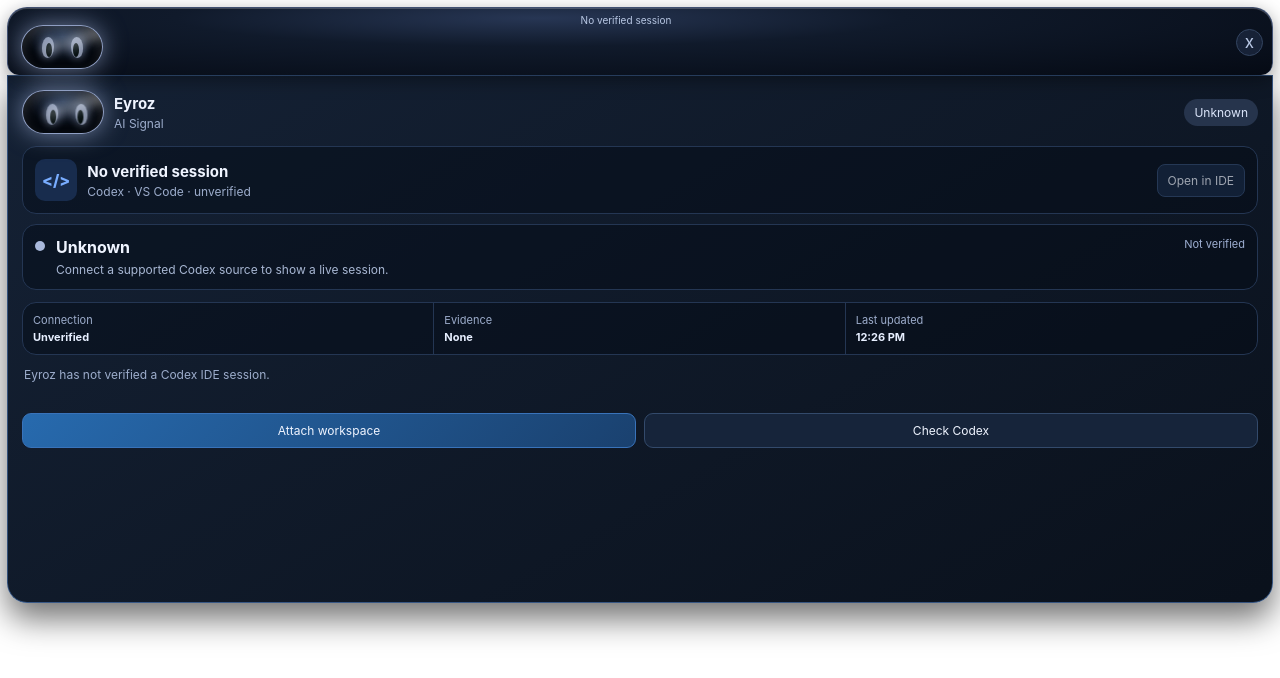
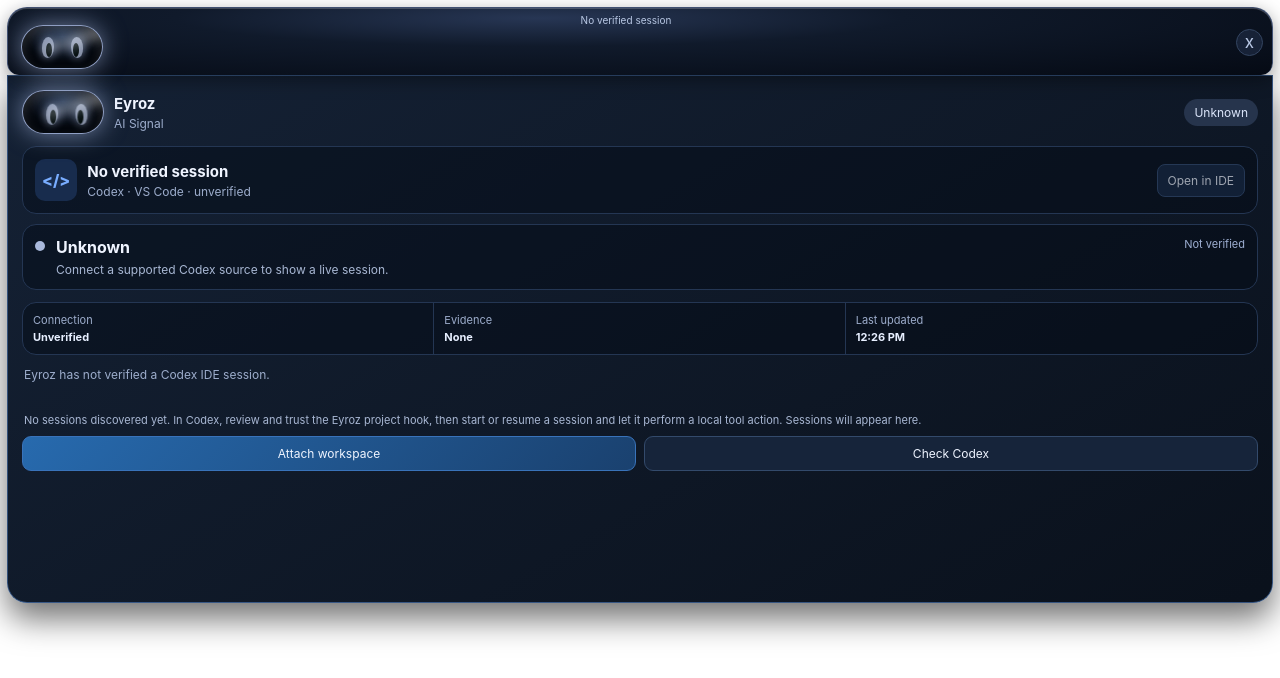
Before and after one commit to Aasilahamed/Eyroz, a React (Vite) app: page / in a window 1280 px wide. Both pictures are taken after a click on the button "Open Eyroz". Shown: the top 678 px of the page. Built offline with nearby package versions, Linux system fonts and the light colour scheme.

Commit message:
Explain Codex session discovery

```diff
--- a/src/ui/App.tsx
+++ b/src/ui/App.tsx
@@ -52,7 +52,7 @@
     const result = await window.eyroz?.probeCodex();
     setProbing(false);
     setSession(current => result?.connected
-      ? { ...current, detail: `${result.detail} No verified IDE-session bridge is connected.`, receivedAt: Date.now(), connection: 'unverified' }
+      ? { ...current, detail: `${result.detail} Session discovery begins after the workspace hook is trusted and Codex emits an event.`, receivedAt: Date.now(), connection: 'unverified' }
       : disconnect(current, result?.detail ?? 'Desktop bridge is unavailable.'));
   }
 
@@ -104,6 +104,7 @@
         <p><span>Last updated</span><b>{new Date(session.receivedAt).toLocaleTimeString([], { hour: '2-digit', minute: '2-digit' })}</b></p>
       </div>
       <p className="note">{session.detail}</p>
+      {sessions.length === 0 && <p className="discovery-hint">No sessions discovered yet. In Codex, review and trust the Eyroz project hook, then start or resume a session and let it perform a local tool action. Sessions will appear here.</p>}
       {sessions.length > 0 && <div className="sessions" aria-label="Discovered Codex sessions">
         <span>Discovered sessions</span>
         {sessions.map(candidate => <button key={candidate.id} className={candidate.id === selectedSessionId ? 'session-choice session-choice--selected' : 'session-choice'} onClick={() => selectSession(candidate)}>{candidate.label}{candidate.id === selectedSessionId ? ' · selected' : ''}</button>)}
--- a/src/ui/styles.css
+++ b/src/ui/styles.css
@@ -26,6 +26,7 @@
 .drag-region .eyes--compact { margin-top: 10px; }
 .panel { height: 528px; overflow: hidden; background: linear-gradient(150deg, rgba(16,29,49,.98), rgba(5,12,23,.98)); border: 1px solid rgba(103,157,234,.45); border-radius: 0 0 20px 20px; box-shadow: 0 16px 32px rgba(0,0,0,.55); padding: 14px; }
 .sessions { max-height: 76px; overflow: auto; margin-top: 10px; display: grid; gap: 6px; }.sessions > span { color: #9dadcc; font-size: 11px; }.session-choice { width: 100%; min-height: 28px; border: 1px solid #294366; border-radius: 8px; background: #0d1a2d; color: #c9d8f5; font-size: 11px; text-align: left; padding: 5px 8px; }.session-choice--selected { border-color: #4a92e8; background: #14345c; color: #fff; }
+.discovery-hint { margin: 8px 2px; color: #a8b7d3; font-size: 11px; line-height: 1.35; }
 .panel header, .brand, .session-card, .status-card, .actions { display: flex; align-items: center; }.panel header { justify-content: space-between; margin-bottom: 12px; }.brand { gap: 10px; }.brand strong, .session-card strong { display: block; font-size: 15px; }.brand span, .session-card span, .note { display: block; color: #9dadcc; font-size: 12px; margin-top: 3px; }
 .badge { padding: 6px 10px; border-radius: 999px; color: #dce6fb; background: #26344c; font-size: 12px; }.badge--running { color: #b8ffd8; background: #075a38; }.badge--waiting-for-input { color: #ffe8a8; background: #6d500a; }.badge--completed { color: #bfddff; background: #0e4b84; }.badge--error { color: #ffd0d7; background: #762839; }
 .session-card, .status-card, .details { border: 1px solid #243653; border-radius: 14px; background: rgba(3,10,21,.45); }.session-card { gap: 10px; padding: 12px; }.ide-icon { color: #79adff; background: #182c4d; border-radius: 10px; padding: 11px 7px; font-weight: 800; }.session-card button { margin-left: auto; background: #172944; border: 1px solid #344d73; border-radius: 8px; padding: 8px 10px; font-size: 12px; opacity: .65; cursor: not-allowed; }
```
Also changed, not shown: 1 other file (tests, documents, lock files or other folders).
